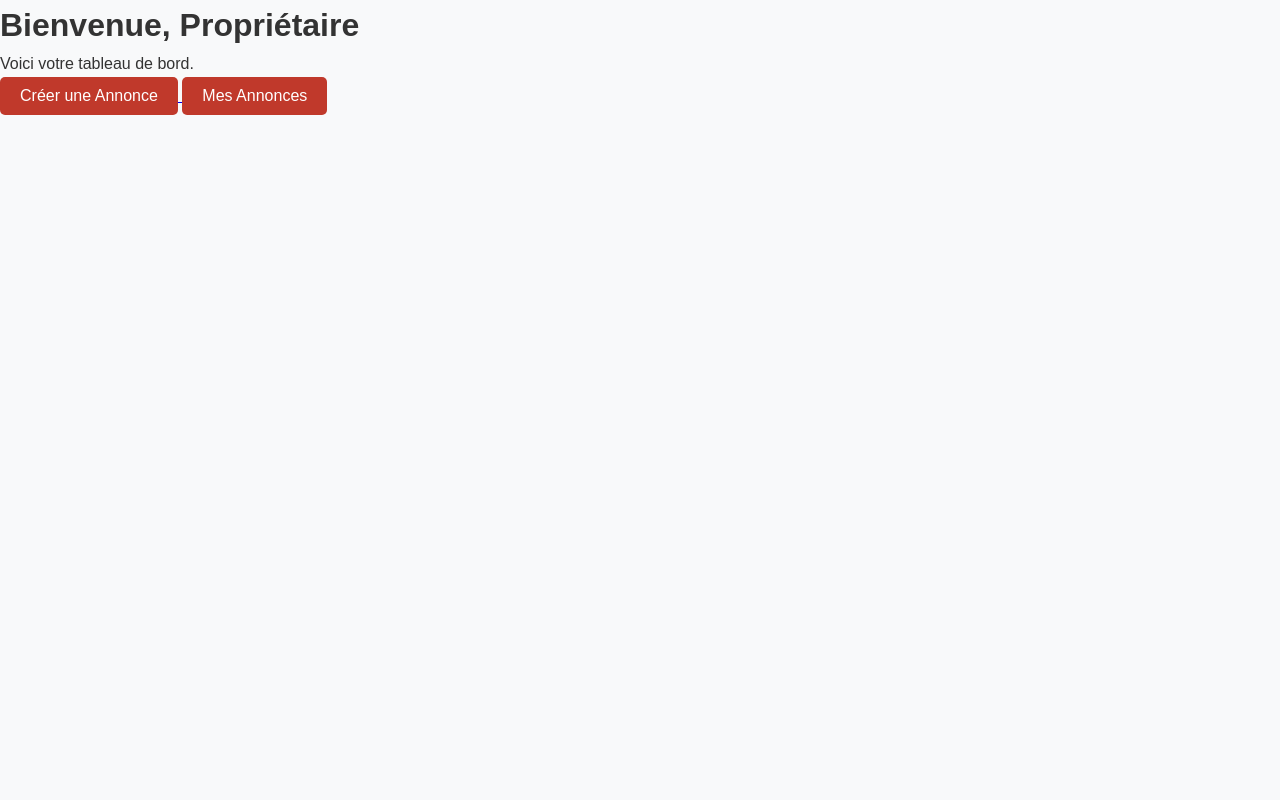
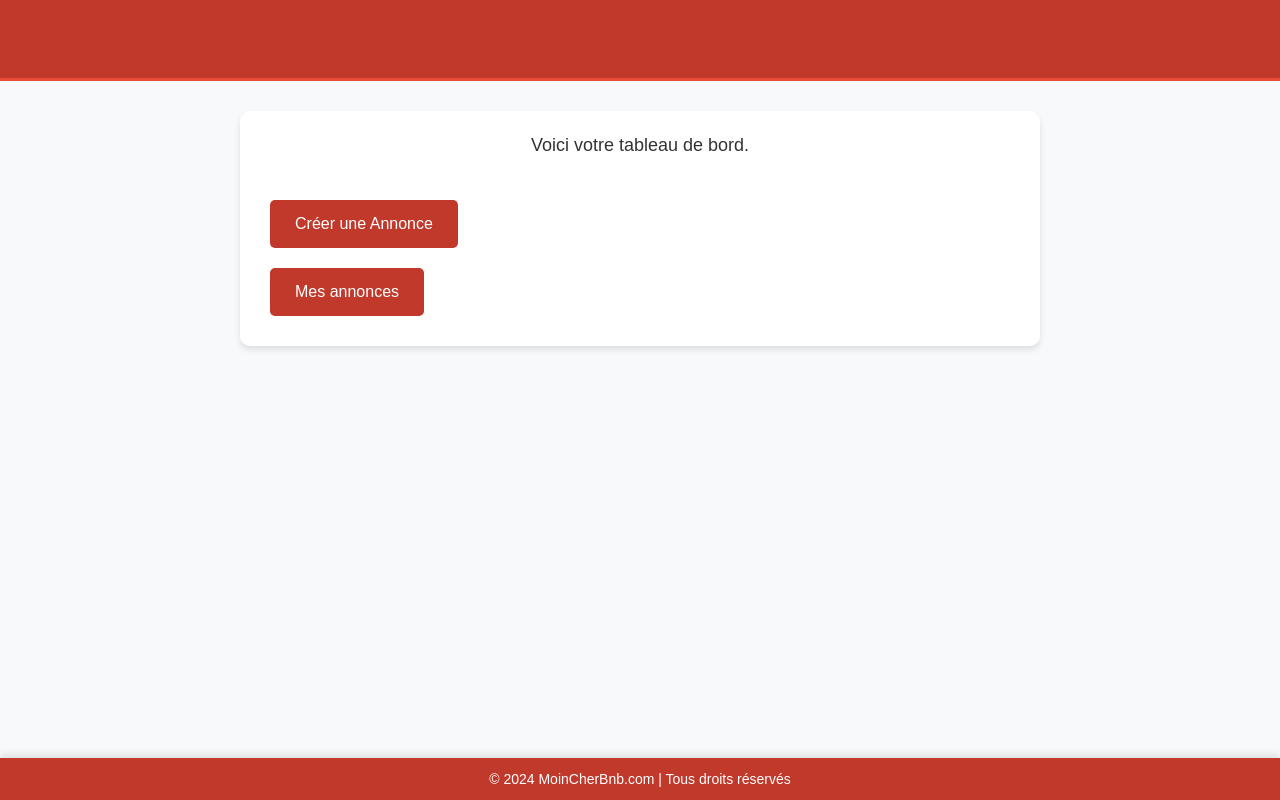
Before and after one commit to webdesigner660/ProjetPOO, a PHP site: page /src/views/page/owner.phtml in a window 1280 px wide. Run offline with PHP 8.4, Linux system fonts and the light colour scheme.

Commit message:
création d'un formulaire qui permettra a l'owner de créer des annonces + css

```diff
--- a/app/public/css/style.css
+++ b/app/public/css/style.css
@@ -1,4 +1,3 @@
-/* Réinitialisation de base */
 * {
     margin: 0;
     padding: 0;
@@ -9,19 +8,23 @@
 body {
     font-family: 'Arial', sans-serif;
     line-height: 1.6;
-    background-color: #f8f9fa; /* Couleur de fond légère */
-    color: #333; /* Couleur principale du texte */
+    background-color: #f8f9fa;
+    /* Couleur de fond légère */
+    color: #333;
+    /* Couleur principale du texte */
     margin: 0;
     padding: 0;
 }
 
 /* En-tête */
 header {
-    background-color: #c0392b; /* Rouge agréable */
+    background-color: #c0392b;
+    /* Rouge agréable */
     color: white;
     padding: 20px;
     text-align: center;
-    border-bottom: 3px solid #e74c3c; /* Rouge plus vif pour la bordure */
+    border-bottom: 3px solid #e74c3c;
+    /* Rouge plus vif pour la bordure */
 }
 
 header h1 {
@@ -35,12 +38,14 @@ main {
     padding: 20px;
     background: white;
     border-radius: 10px;
-    box-shadow: 0 4px 6px rgba(0, 0, 0, 0.1); /* Légère ombre */
+    box-shadow: 0 4px 6px rgba(0, 0, 0, 0.1);
+    /* Légère ombre */
 }
 
 /* Titres */
 main h2 {
-    color: #c0392b; /* Rouge agréable */
+    color: #c0392b;
+    /* Rouge agréable */
     margin-bottom: 15px;
 }
 
@@ -50,13 +55,16 @@ main p {
     font-size: 16px;
 }
 
-/* Bouton générique */
-button {
+/* Bouton Réserver */
+.reserve-button {
     display: inline-block;
+    margin-top: 40px;
+    /* Espacement avec les infos précédentes */
     padding: 10px 20px;
     font-size: 16px;
     color: white;
-    background-color: #c0392b; /* Rouge agréable */
+    background-color: #c0392b;
+    /* Rouge agréable */
     text-decoration: none;
     border: none;
     border-radius: 5px;
@@ -65,29 +73,226 @@ button {
     transition: background-color 0.3s ease;
 }
 
-button:hover {
-    background-color: #e74c3c; /* Rouge plus vif au survol */
-}
-
-/* Bouton spécifique pour "Mes Réservations" et "Créer une annonce" */
-.reserve-button, .create-announcement-button {
-    margin-top: 30px; /* Espacement entre les sections */
+.reserve-button:hover {
+    background-color: #e74c3c;
+    /* Rouge plus vif au survol */
 }
 
 /* Footer */
 footer {
-    text-align: center;
-    margin-top: 20px;
-    padding: 10px;
-    background: #343a40; /* Gris foncé */
-    color: white;
+    background-color: #e74c3c;
+        color: white;
+        text-align: center;
+        padding: 15px;
+        position: fixed;
+        bottom: 0;
+        width: 100%;
+        box-shadow: 0 -4px 8px rgba(0, 0, 0, 0.1);
 }
 
 footer a {
-    color: #c0392b; /* Rouge agréable */
+    color: #c0392b;
+    /* Rouge agréable */
     text-decoration: none;
 }
 
 footer a:hover {
     text-decoration: underline;
 }
+
+/* Espacement spécifique pour la page des détails */
+.details-content p {
+    margin-bottom: 20px;
+    /* Espacement standard sous le texte */
+}
+
+.reserve-button.detail-page {
+    margin-top: 50px;
+    /* Espace supplémentaire pour le bouton Réserver */
+}
+
+body.owner-container {
+    background-color: #f8f9fa;
+    /* Fond clair */
+    font-family: Arial, sans-serif;
+    margin: 0;
+    padding: 0;
+    color: #333;
+}
+
+/* En-tête spécifique à la page */
+body.owner-container header {
+    background-color: #c0392b;
+    /* Rouge agréable */
+    color: white;
+    padding: 20px;
+    text-align: center;
+    border-bottom: 3px solid #e74c3c;
+    /* Rouge plus vif */
+}
+
+body.owner-container header h1 {
+    margin: 0;
+    font-size: 24px;
+}
+
+/* Conteneur principal */
+body.owner-container main {
+    max-width: 600px;
+    margin: 30px auto;
+    padding: 20px;
+    background-color: #ffffff;
+    border-radius: 10px;
+    box-shadow: 0 4px 6px rgba(0, 0, 0, 0.1);
+    /* Ombre subtile */
+}
+
+/* Formulaire */
+body.owner-container .create-annonce-form .form-group {
+    margin-bottom: 15px;
+}
+
+body.owner-container .create-annonce-form label {
+    display: block;
+    margin-bottom: 5px;
+    font-weight: bold;
+    color: #c0392b;
+    /* Rouge agréable */
+}
+
+body.owner-container .create-annonce-form input,
+body.owner-container .create-annonce-form textarea {
+    width: 100%;
+    padding: 10px;
+    border: 1px solid #ccc;
+    border-radius: 5px;
+    font-size: 14px;
+}
+
+body.owner-container .create-annonce-form textarea {
+    resize: vertical;
+    /* Permet le redimensionnement vertical */
+}
+
+body.owner-container .create-announcement-button {
+    width: 100%;
+    padding: 10px;
+    font-size: 16px;
+    color: white;
+    background-color: #c0392b;
+    /* Rouge agréable */
+    border: none;
+    border-radius: 5px;
+    cursor: pointer;
+    transition: background-color 0.3s ease, transform 0.2s;
+}
+
+body.owner-container .create-announcement-button:hover {
+    background-color: #e74c3c;
+    /* Rouge plus vif */
+    transform: scale(1.03);
+    /* Zoom léger au survol */
+}
+
+/* Pied de page */
+body.owner-container footer {
+    text-align: center;
+    padding: 10px;
+    background-color: #c0392b;
+    /* Rouge agréable */
+    color: white;
+    margin-top: 20px;
+}
+
+body.owner-container footer p {
+    margin: 0;
+    font-size: 14px;
+}
+
+body.owner-container {
+    background-color: #f8f9fa;
+    /* Fond clair */
+    font-family: Arial, sans-serif;
+    margin: 0;
+    padding: 0;
+    color: #333;
+}
+
+/* En-tête spécifique à la page */
+body.owner-container header {
+    background-color: #c0392b;
+    /* Rouge agréable */
+    color: white;
+    padding: 20px;
+    text-align: center;
+    border-bottom: 3px solid #e74c3c;
+    /* Rouge plus vif */
+}
+
+body.owner-container header h1 {
+    margin: 0;
+    font-size: 24px;
+}
+
+/* Conteneur principal */
+body.owner-container main {
+    max-width: 800px;
+    margin: 30px auto;
+    padding: 20px;
+    background-color: #ffffff;
+    border-radius: 10px;
+    box-shadow: 0 4px 6px rgba(0, 0, 0, 0.1);
+    /* Ombre subtile */
+}
+
+/* Titres et texte principal */
+body.owner-container h1 {
+    color: #c0392b;
+    /* Rouge agréable */
+    text-align: center;
+    margin-bottom: 20px;
+}
+
+body.owner-container p {
+    text-align: center;
+    font-size: 18px;
+    margin-bottom: 30px;
+}
+
+/* Boutons */
+body.owner-container a button {
+    display: inline-block;
+    padding: 15px 25px;
+    margin: 10px;
+    font-size: 16px;
+    color: white;
+    background-color: #c0392b;
+    /* Rouge agréable */
+    border: none;
+    border-radius: 5px;
+    text-align: center;
+    cursor: pointer;
+    transition: background-color 0.3s ease, transform 0.2s;
+}
+
+body.owner-container a button:hover {
+    background-color: #e74c3c;
+    /* Rouge plus vif au survol */
+    transform: scale(1.05);
+    /* Zoom léger au survol */
+}
+
+/* Pied de page */
+body.owner-container footer {
+    text-align: center;
+    padding: 10px;
+    background-color: #c0392b;
+    /* Rouge agréable */
+    color: white;
+    margin-top: 20px;
+}
+
+body.owner-container footer p {
+    margin: 0;
+    font-size: 14px;
+}
--- a/app/src/App.php
+++ b/app/src/App.php
@@ -24,6 +24,7 @@ use App\Controller\DashboardController;
 use App\Controller\InscriptionController;
 use App\Controller\ReservationController;
 use App\Controller\AnnouncementController;
+use App\Model\Entity\Announcement;
 use MiladRahimi\PhpRouter\Routing\Attributes;
 use MiladRahimi\PhpRouter\Exceptions\RouteNotFoundException;
 
@@ -81,6 +82,7 @@ final class App
         $this->router->get('/inscription', [InscriptionController::class, 'inscription']);
         $this->router->post('/inscription', [InscriptionController::class, 'create']);
         $this->router->get('/reservation/{id}', [ReservationController::class, 'reservation']);
+        $this->router->get('/create-annonce', [AnnouncementController::class, 'CreateAnnonce']);
 
 
 
--- a/app/src/Controller/PageController.php
+++ b/app/src/Controller/PageController.php
@@ -22,7 +22,7 @@ class PageController extends Controller
         // die();
         $data = [
             'title' => 'Accueil - MoinCherBnb.com',
-            'appartements'=>$appartements
+            'appartements' => $appartements
 
         ];
 
--- a/app/src/views/page/owner.phtml
+++ b/app/src/views/page/owner.phtml
@@ -6,20 +6,32 @@
     <meta name="viewport" content="width=device-width, initial-scale=1.0">
     <title>Tableau de bord Propriétaire</title>
     <link rel="stylesheet" href="/css/style.css">
-
 </head>
 
-<body>
+<body class="owner-container">
+    <!-- En-tête -->
+    <header>
         <h1>Bienvenue, Propriétaire</h1>
+    </header>
+
+    <!-- Contenu principal -->
+    <main>
         <p>Voici votre tableau de bord.</p>
         <!-- Bouton pour créer une annonce -->
-    <a href="create_announcement.phtml">
+        <a href="/create-annonce">
             <button>Créer une Annonce</button>
         </a>
+        <br>
         <!-- Bouton pour voir les annonces -->
         <a href="my_announcements.phtml">
-        <button>Mes Annonces</button>
+            <button>Mes annonces</button>
         </a>
+    </main>
+
+    <!-- Pied de page -->
+    <footer>
+        <p>&copy; 2024 MoinCherBnb.com | Tous droits réservés</p>
+    </footer>
 </body>
 
 </html>
```
Also changed, not shown: app/src/Controller/AnnouncementController.php (+10 -0 lines), app/src/views/page/create-annonce.phtml (added, +49 -0 lines), app/src/views/page/home.phtml (+1 -11 lines). Lines whose indentation alone changed are shown as unchanged.
